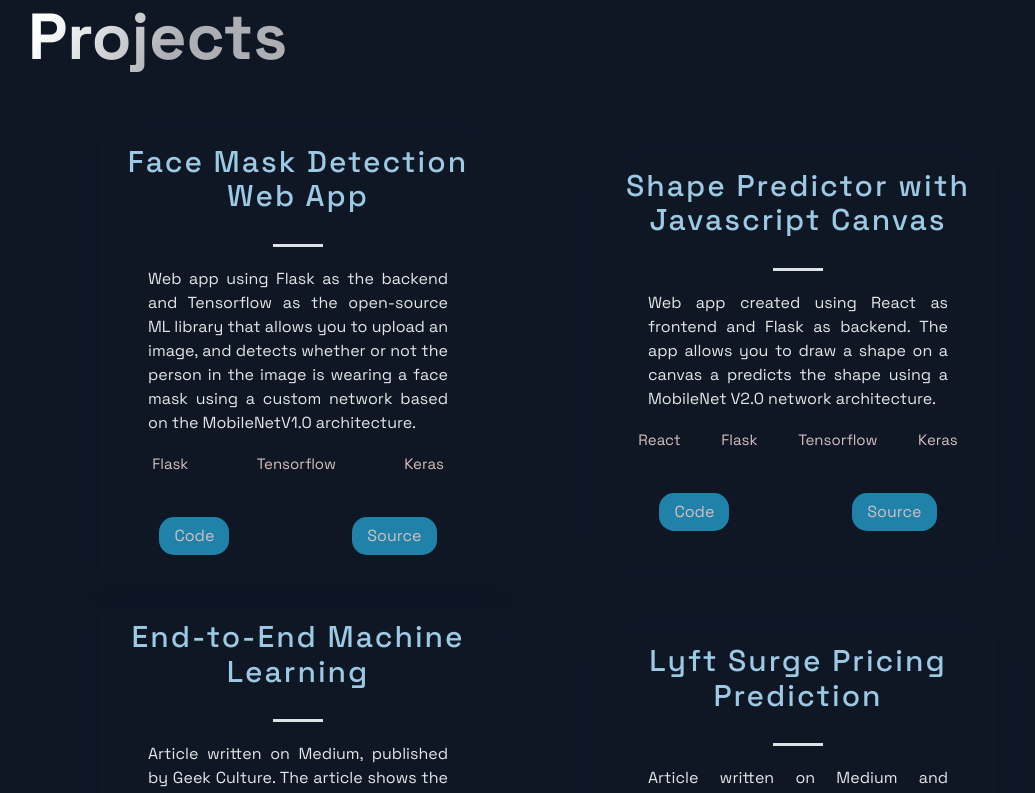
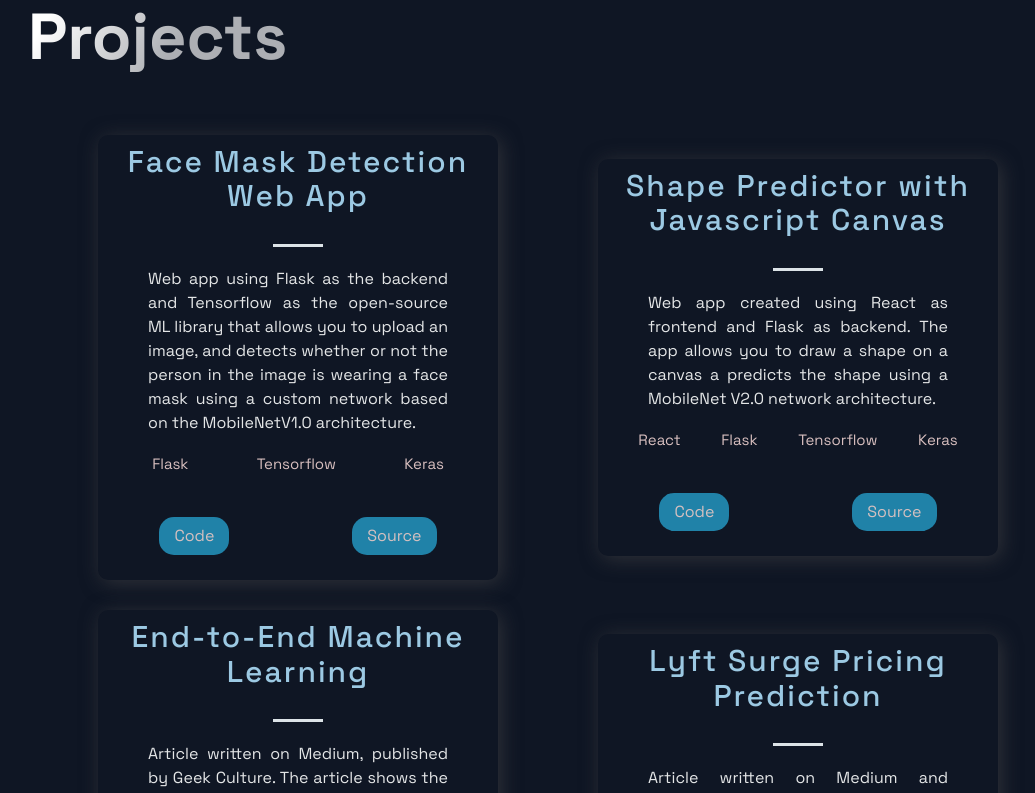
Before and after one commit to AReyH/arturo-portfolio, a Next.js app: page / in a window 1280 px wide. Shown: the part 700-1493 px from the top of the page, without its empty margins (92-1127 px from the left). Built offline with nearby package versions, Linux system fonts and the light colour scheme.

Commit message:
Returned to normal

```diff
--- a/src/components/Projects/ProjectsStyles.js
+++ b/src/components/Projects/ProjectsStyles.js
@@ -24,7 +24,7 @@
 `
 export const BlogCard = styled.div`
   border-radius: 10px;
-  box-shadow: 3px 3px 20px rgba(15,22,36,255);
+  box-shadow: 3px 3px 20px rgba(80, 78, 78, 0.5);
   text-align: center;
   width: 400px;
   @media ${(props) => props.theme.breakpoints.sm} {
```
